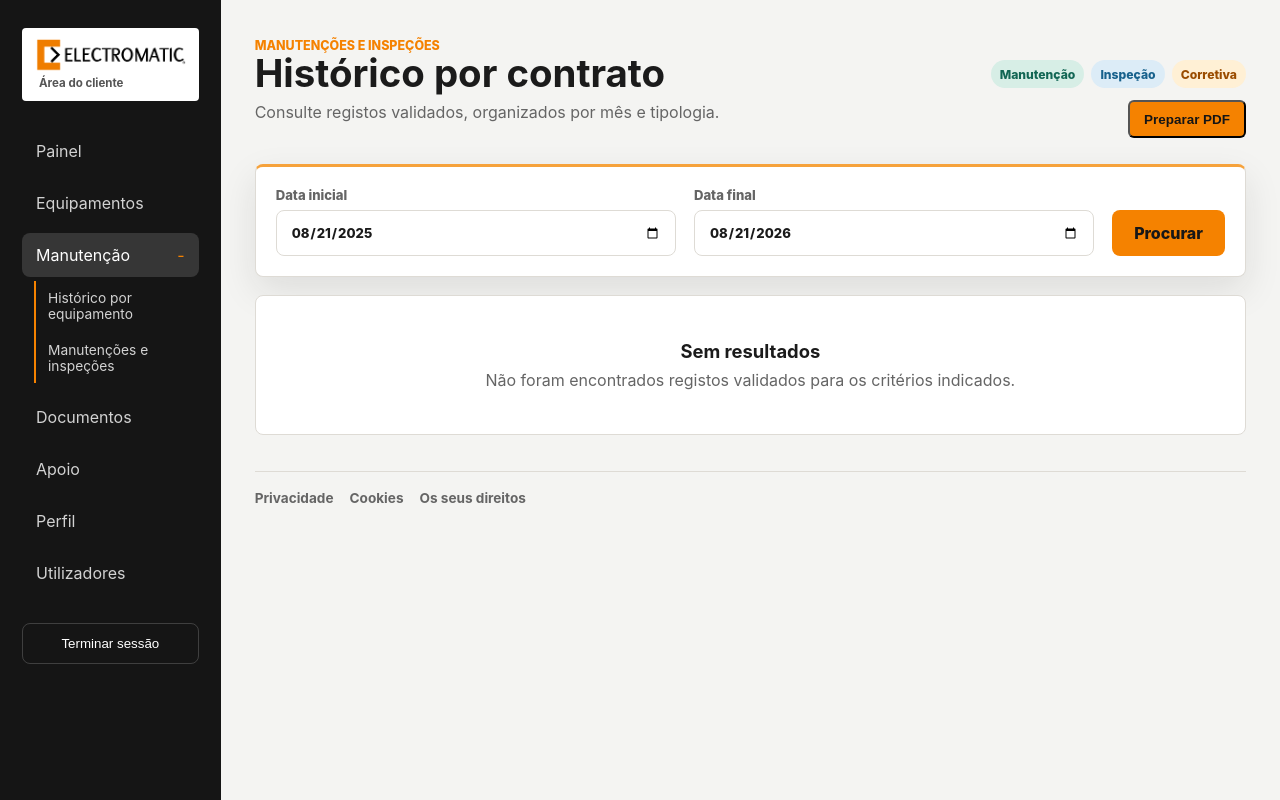
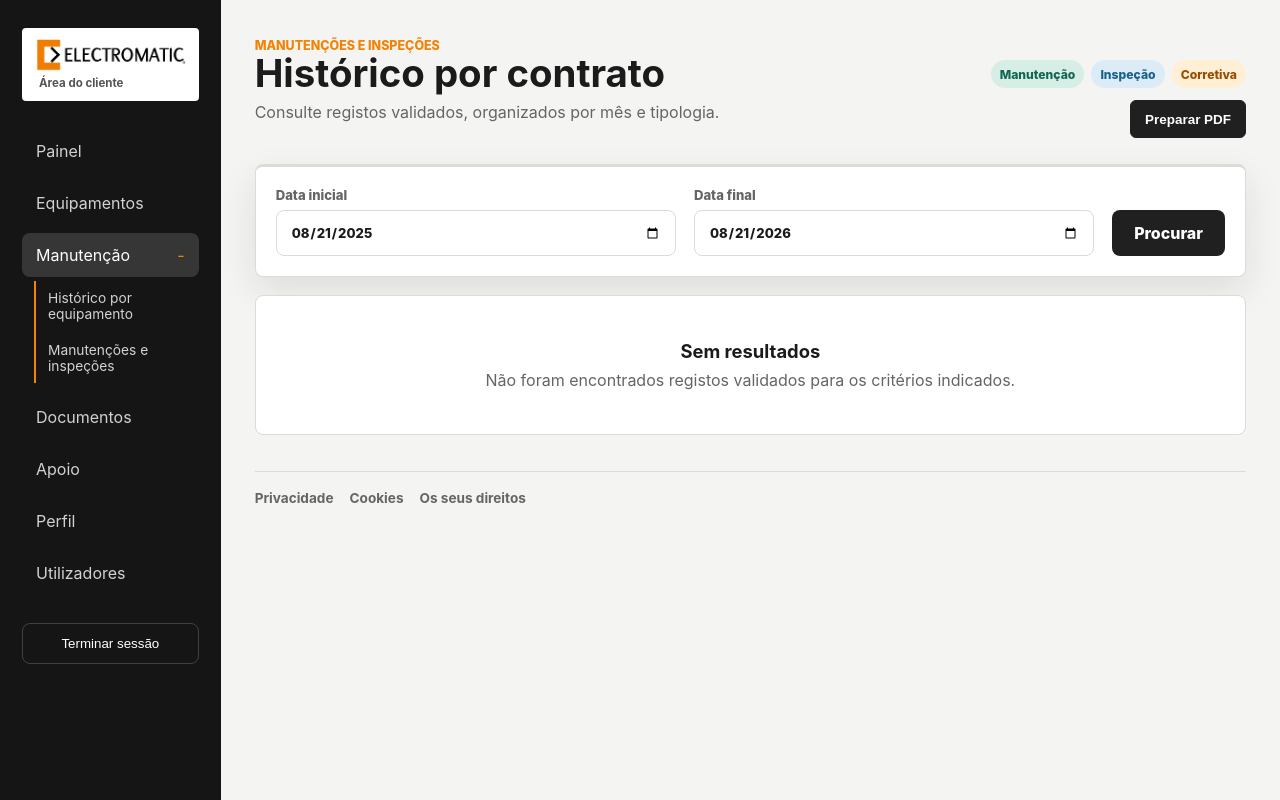
Before and after one commit to temoteotembeelectromatic/areacliente, a Flask app: page /checklists in a window 1280 px wide. Run offline with Flask 3, Linux system fonts and the light colour scheme; the visitor is signed in with stand-in values (Sample User, id 1); parts of the project's set-up code (start-up, migrations or seed data) failed here and were passed over; some libraries are stand-ins or nearby versions.

Commit message:
Tone down PDF export controls

```diff
--- a/static/styles.css
+++ b/static/styles.css
@@ -2016,7 +2016,16 @@ textarea:focus {
 }
 
 .maintenance-overview-filters {
-  border-top-color: var(--electric);
+  border-top-color: var(--border);
+}
+
+.maintenance-overview-filters .filter-submit {
+  background: #202020;
+  color: #ffffff;
+}
+
+.maintenance-overview-filters .filter-submit:hover {
+  background: #3a3a3a;
 }
 
 .maintenance-overview-actions {
@@ -2032,14 +2041,16 @@ textarea:focus {
   min-height: 38px;
   padding: 8px 14px;
   border-radius: 6px;
-  background: var(--brand);
-  color: #151515;
+  border: 1px solid #202020;
+  background: #202020;
+  color: #ffffff;
   font-size: 0.84rem;
   font-weight: 800;
 }
 
 .pdf-download:hover {
-  background: var(--electric);
+  border-color: #3a3a3a;
+  background: #3a3a3a;
 }
 
 .maintenance-overview-actions form {
@@ -2048,7 +2059,7 @@ textarea:focus {
 
 .pdf-jobs {
   margin-bottom: 18px;
-  border-top: 3px solid var(--electric);
+  border-top: 1px solid var(--border);
 }
 
 .pdf-jobs-heading {
@@ -2126,7 +2137,7 @@ textarea:focus {
 }
 
 .pdf-job-status {
-  color: var(--brand-dark);
+  color: var(--muted);
   font-size: 0.78rem;
   font-weight: 800;
 }
@@ -2144,7 +2155,7 @@ textarea:focus {
   width: 0;
   height: 100%;
   border-radius: inherit;
-  background: var(--electric);
+  background: #b9996c;
   transition: width 350ms ease;
 }
 
```
